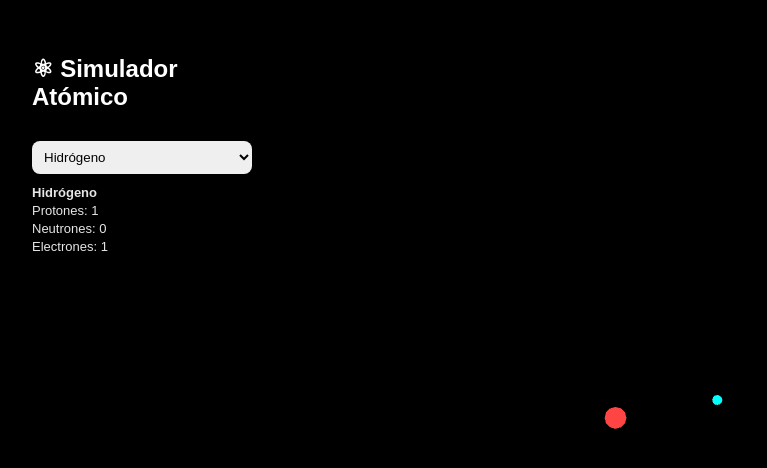
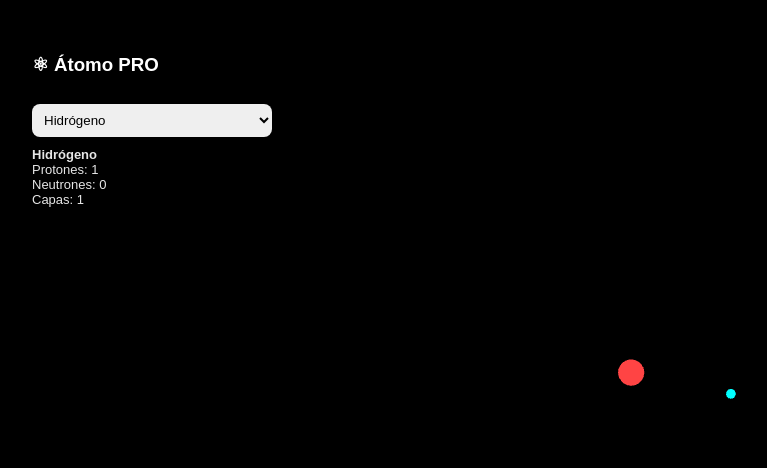
Before and after one commit to floraustriamelo-dotcom/elementos-tabla-periodica, a plain HTML site: page index.html in a window 1280 px wide. Shown: the whole page, without its empty margins (3-770 px from the left). Drawn offline with nearby package versions, Linux system fonts and the light colour scheme.

Commit message:
Update index.html

```diff
--- a/index.html
+++ b/index.html
@@ -3,22 +3,18 @@
 <head>
   <meta charset="UTF-8" />
   <meta name="viewport" content="width=device-width, initial-scale=1.0"/>
-  <title>Simulador de Átomos 3D</title>
+  <title>Átomo 3D PRO</title>
 
-  <script src="https://cdnjs.cloudflare.com/ajax/libs/three.js/r128/three.min.js"></script>
+  <script src="https://unpkg.com/three@0.128.0/build/three.min.js"></script>
+  <script src="https://unpkg.com/three@0.128.0/examples/js/controls/OrbitControls.js"></script>
 
   <style>
     body {
       margin: 0;
       overflow: hidden;
       background: radial-gradient(circle, #111, #000);
-      font-family: Arial, sans-serif;
+      font-family: Arial;
       color: white;
-    }
-
-    #container {
-      width: 100vw;
-      height: 100vh;
     }
 
     #ui {
@@ -28,8 +24,9 @@
       background: rgba(0,0,0,0.6);
       padding: 15px;
       border-radius: 12px;
+      width: 240px;
       backdrop-filter: blur(10px);
-      width: 220px;
+      z-index: 10;
     }
 
     select {
@@ -43,8 +40,11 @@
     #info {
       margin-top: 10px;
       font-size: 13px;
-      line-height: 1.4;
       opacity: 0.9;
+    }
+
+    canvas {
+      display: block;
     }
   </style>
 </head>
@@ -52,147 +52,144 @@
 <body>
 
 <div id="ui">
-    <h2>⚛ Simulador Atómico</h2>
-    <select id="elementSelect"></select>
+  <h3>⚛ Átomo PRO</h3>
+
+  <select id="element"></select>
+
   <div id="info"></div>
 </div>
 
-  <div id="container"></div>
-
 <script>
+/* =========================
+   DATOS
+========================= */
 const elements = {
-      H: { name: "Hidrógeno", protons: 1, neutrons: 0, shells: [1] },
-      He: { name: "Helio", protons: 2, neutrons: 2, shells: [2] },
-      Li: { name: "Litio", protons: 3, neutrons: 4, shells: [2,1] },
-      Be: { name: "Berilio", protons: 4, neutrons: 5, shells: [2,2] },
-      B: { name: "Boro", protons: 5, neutrons: 6, shells: [2,3] },
-      C: { name: "Carbono", protons: 6, neutrons: 6, shells: [2,4] },
-      N: { name: "Nitrógeno", protons: 7, neutrons: 7, shells: [2,5] },
-      O: { name: "Oxígeno", protons: 8, neutrons: 8, shells: [2,6] },
-      F: { name: "Flúor", protons: 9, neutrons: 10, shells: [2,7] },
-      Ne: { name: "Neón", protons: 10, neutrons: 10, shells: [2,8] }
+  H:  { name:"Hidrógeno", protons:1, neutrons:0, shells:[1] },
+  He: { name:"Helio", protons:2, neutrons:2, shells:[2] },
+  C:  { name:"Carbono", protons:6, neutrons:6, shells:[2,4] },
+  O:  { name:"Oxígeno", protons:8, neutrons:8, shells:[2,6] },
+  Ne: { name:"Neón", protons:10, neutrons:10, shells:[2,8] }
 };
 
-    let scene, camera, renderer;
-    let nucleusGroup, electronGroup;
+/* =========================
+   ESCENA
+========================= */
+let scene = new THREE.Scene();
+
+let camera = new THREE.PerspectiveCamera(
+  60, window.innerWidth/window.innerHeight, 0.1, 1000
+);
+camera.position.set(0, 10, 40);
+
+let renderer = new THREE.WebGLRenderer({ antialias:true });
+renderer.setSize(window.innerWidth, window.innerHeight);
+document.body.appendChild(renderer.domElement);
+
+/* ORBIT CONTROLS */
+let controls = new THREE.OrbitControls(camera, renderer.domElement);
+controls.enableDamping = true;
+
+/* =========================
+   LUZ
+========================= */
+const light = new THREE.PointLight(0xffffff, 1.5);
+light.position.set(20,20,20);
+scene.add(light);
+
+/* =========================
+   VARIABLES
+========================= */
+let nucleusGroup;
+let electronGroup;
 let electrons = [];
-    let currentElement = "H";
 
-    init();
-    animate();
-    loadUI();
-    loadElement(currentElement);
-
-    function init(){
-      const container = document.getElementById("container");
-
-      scene = new THREE.Scene();
-
-      camera = new THREE.PerspectiveCamera(
-        60,
-        window.innerWidth/window.innerHeight,
-        0.1,
-        1000
-      );
-
-      camera.position.z = 40;
-
-      renderer = new THREE.WebGLRenderer({ antialias:true });
-      renderer.setSize(window.innerWidth, window.innerHeight);
-      container.appendChild(renderer.domElement);
-
-      window.addEventListener("resize", () => {
-        camera.aspect = window.innerWidth/window.innerHeight;
-        camera.updateProjectionMatrix();
-        renderer.setSize(window.innerWidth, window.innerHeight);
-      });
-    }
-
-    function createNucleus(protons, neutrons){
+/* =========================
+   NÚCLEO
+========================= */
+function createNucleus(p, n){
   const group = new THREE.Group();
 
   const protonMat = new THREE.MeshBasicMaterial({ color: 0xff4444 });
   const neutronMat = new THREE.MeshBasicMaterial({ color: 0x888888 });
 
-      for(let i=0;i<protons;i++){
+  function add(count, mat){
+    for(let i=0;i<count;i++){
       const mesh = new THREE.Mesh(
-          new THREE.SphereGeometry(0.6),
-          protonMat
+        new THREE.SphereGeometry(0.8,16,16),
+        mat
       );
 
       mesh.position.set(
-          (Math.random()-0.5)*4,
-          (Math.random()-0.5)*4,
-          (Math.random()-0.5)*4
+        (Math.random()-0.5)*3,
+        (Math.random()-0.5)*3,
+        (Math.random()-0.5)*3
       );
 
       group.add(mesh);
     }
+  }
 
-      for(let i=0;i<neutrons;i++){
-        const mesh = new THREE.Mesh(
-          new THREE.SphereGeometry(0.6),
-          neutronMat
-        );
-
-        mesh.position.set(
-          (Math.random()-0.5)*4,
-          (Math.random()-0.5)*4,
-          (Math.random()-0.5)*4
-        );
-
-        group.add(mesh);
-      }
+  add(p, protonMat);
+  add(n, neutronMat);
 
   return group;
 }
 
+/* =========================
+   ELECTRONES PRO (ÓRBITAS)
+========================= */
 function createElectrons(shells){
   const group = new THREE.Group();
   electrons = [];
 
-      shells.forEach((count, index) => {
-        const radius = (index + 1) * 5;
+  shells.forEach((count, layer)=>{
+    const radius = (layer+1)*6;
 
     for(let i=0;i<count;i++){
       const angle = (i / count) * Math.PI * 2;
 
-          const electron = new THREE.Mesh(
-            new THREE.SphereGeometry(0.3),
+      const e = new THREE.Mesh(
+        new THREE.SphereGeometry(0.3,12,12),
         new THREE.MeshBasicMaterial({ color: 0x00ffff })
       );
 
-          electron.userData = {
+      e.userData = {
         radius,
         angle,
-            speed: 0.02 + index * 0.01
+        speed: 0.02 + layer*0.01
       };
 
-          group.add(electron);
-          electrons.push(electron);
+      group.add(e);
+      electrons.push(e);
     }
   });
 
   return group;
 }
 
-    function updateElectrons(){
-      electrons.forEach(e => {
+/* =========================
+   ANIMACIÓN ELECTRONES
+========================= */
+function animateElectrons(){
+  electrons.forEach(e=>{
     e.userData.angle += e.userData.speed;
 
-        e.position.x = Math.cos(e.userData.angle) * e.userData.radius;
-        e.position.z = Math.sin(e.userData.angle) * e.userData.radius;
+    e.position.x = Math.cos(e.userData.angle)*e.userData.radius;
+    e.position.z = Math.sin(e.userData.angle)*e.userData.radius;
   });
 }
 
-    function loadElement(symbol){
-      const el = elements[symbol];
+/* =========================
+   CARGAR ÁTOMO
+========================= */
+function loadAtom(key){
+  const el = elements[key];
 
   document.getElementById("info").innerHTML = `
     <b>${el.name}</b><br>
     Protones: ${el.protons}<br>
     Neutrones: ${el.neutrons}<br>
-        Electrones: ${el.shells}
+    Capas: ${el.shells}
   `;
 
   if(nucleusGroup) scene.remove(nucleusGroup);
@@ -205,27 +202,47 @@
   scene.add(electronGroup);
 }
 
-    function loadUI(){
-      const select = document.getElementById("elementSelect");
+/* =========================
+   UI
+========================= */
+const select = document.getElementById("element");
 
-      Object.keys(elements).forEach(key => {
+Object.keys(elements).forEach(k=>{
   const opt = document.createElement("option");
-        opt.value = key;
-        opt.textContent = elements[key].name;
+  opt.value = k;
+  opt.textContent = elements[k].name;
   select.appendChild(opt);
 });
 
-      select.addEventListener("change", (e) => {
-        currentElement = e.target.value;
-        loadElement(currentElement);
+select.addEventListener("change", e=>{
+  loadAtom(e.target.value);
 });
+
+/* =========================
+   RESIZE
+========================= */
+window.addEventListener("resize", ()=>{
+  camera.aspect = window.innerWidth/window.innerHeight;
+  camera.updateProjectionMatrix();
+  renderer.setSize(window.innerWidth, window.innerHeight);
+});
+
+/* =========================
+   LOOP
+========================= */
+function animate(){
+  requestAnimationFrame(animate);
+
+  animateElectrons();
+  controls.update();
+
+  renderer.render(scene,camera);
 }
 
-    function animate(){
-      requestAnimationFrame(animate);
-      updateElectrons();
-      renderer.render(scene, camera);
-    }
+/* START */
+loadAtom("H");
+animate();
+
 </script>
 
 </body>
```
Lines whose indentation alone changed are shown as unchanged.
